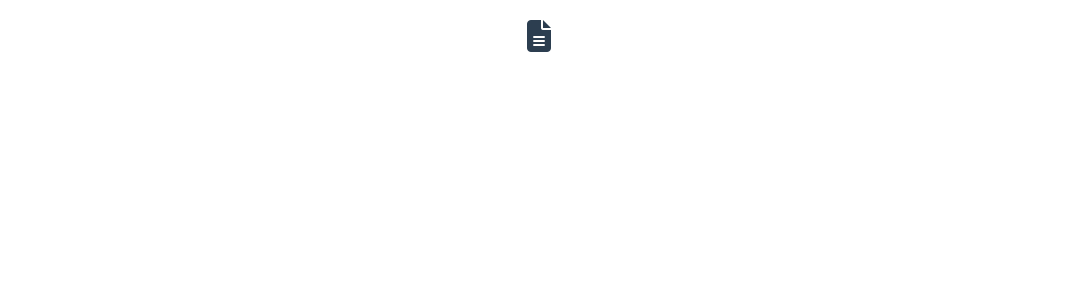
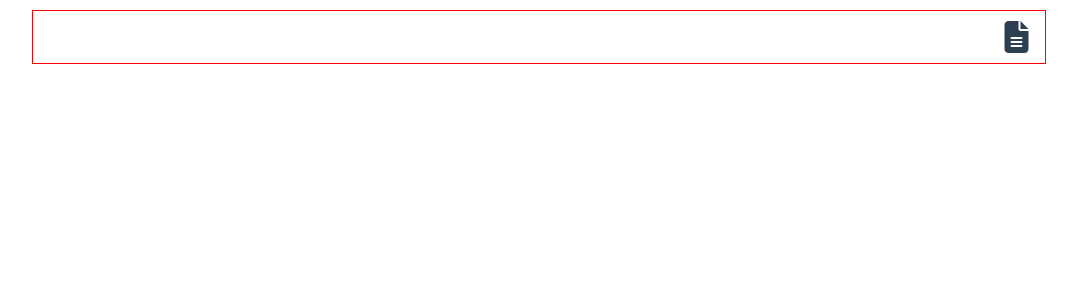
Before and after one commit to wurde/formlight, a Vue app in the folder client/: page / in a window 1280 px wide. Shown: the top 300 px of the page, without its empty margins (101-1178 px from the left). Built offline with nearby package versions, Linux system fonts and the light colour scheme.

Commit message:
Align Header toggle right

```diff
--- a/client/src/components/Header.vue
+++ b/client/src/components/Header.vue
@@ -1,5 +1,5 @@
 <template>
-  <div>
+  <div class="header">
     <i v-show="isEditing" v-on:click="$emit('toggleIsEditing')" class="fas fa-file-alt icon"></i>
     <i v-show="!isEditing" v-on:click="$emit('toggleIsEditing')" class="fas fa-edit icon"></i>
   </div>
@@ -32,4 +32,11 @@ export default {
 .icon:hover {
   text-shadow: 0 5px 30px #BBB;
 }
+
+.header {
+  max-width: 80%;
+  margin: 0 auto;
+  border: 1px solid red;
+  text-align: right;
+}
 </style>
```
